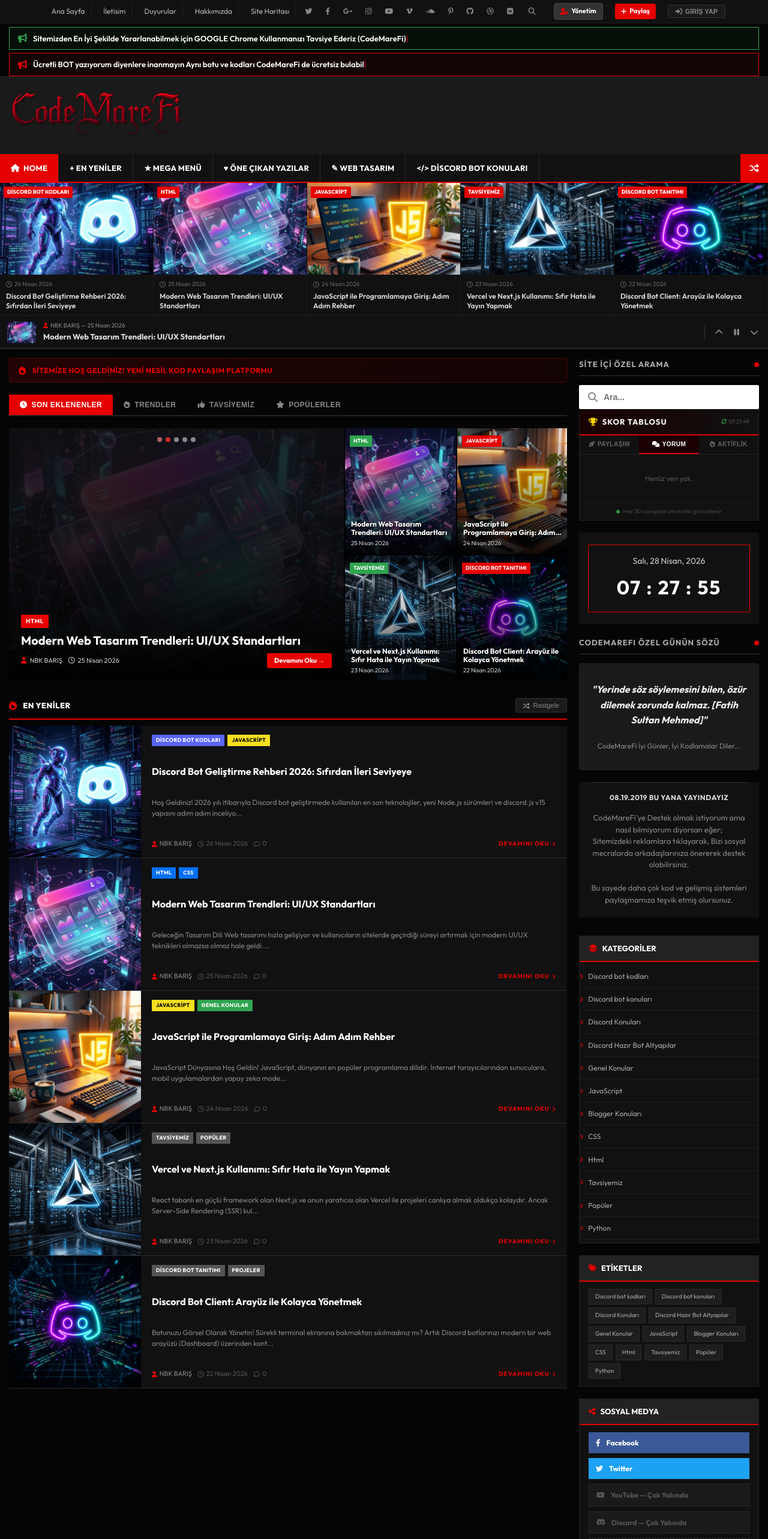
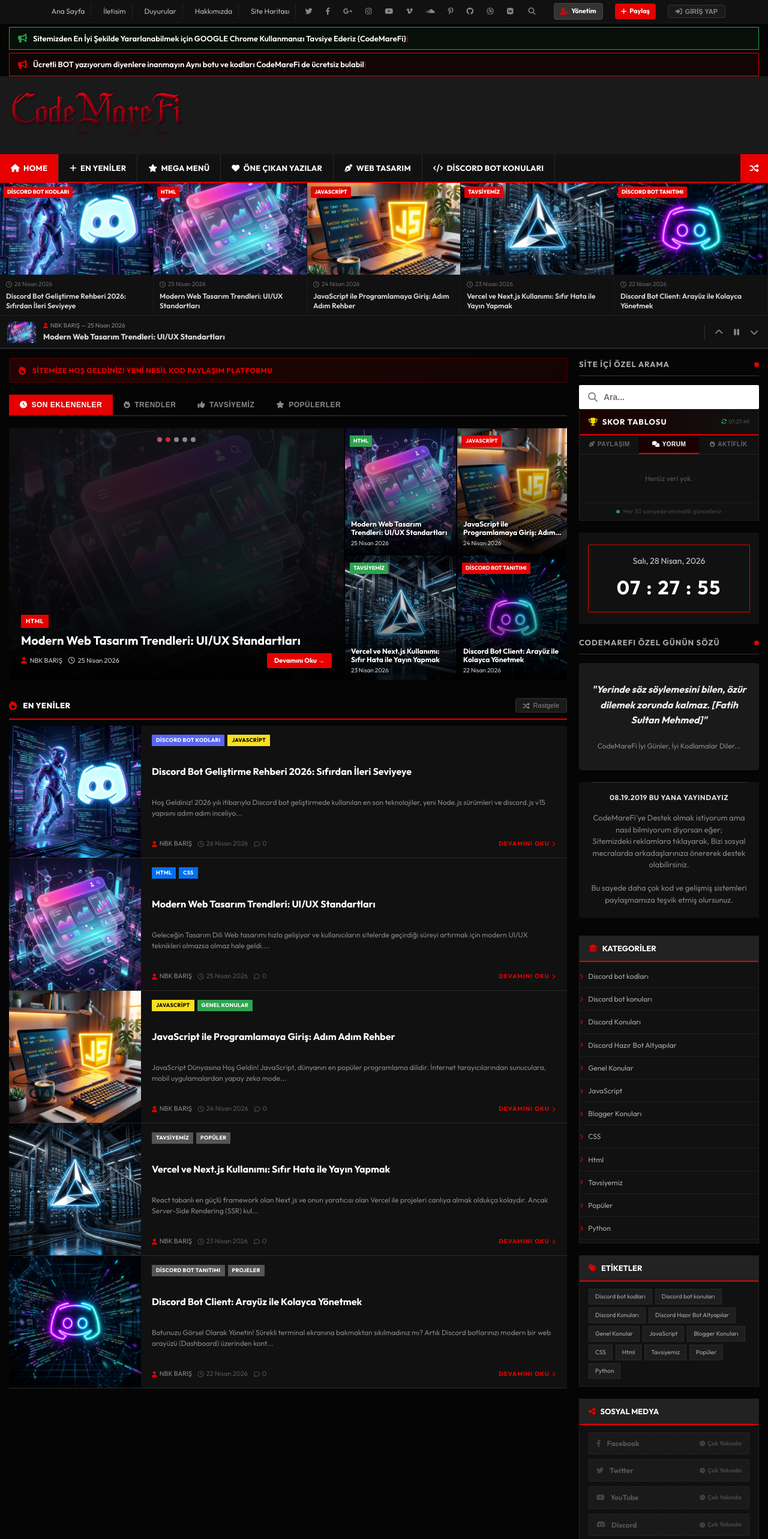
Before and after one commit to NBKBARIS/codemarefi, a Next.js app: page / in a window 1280 px wide. Shown: the top 2566 px of the page at 60% size. Built offline with nearby package versions, Linux system fonts and the light colour scheme; no server answers; the database is empty; a web font is replaced by a local one.

Commit message:
fix: sosyal medya hepsi cok yakinda yapildi, navbar semboller FA ikonlara donusturuldu, emoji kaldirildi

```diff
--- a/app/components/Navbar.tsx
+++ b/app/components/Navbar.tsx
@@ -93,12 +93,12 @@
   }, []);
 
   const navItems = [
-    { label: 'Home', icon: 'fa-house', href: '/', active: true },
-    { label: '+ En Yeniler', href: '/kategori/En-Yeniler' },
-    { label: '★ MEGA Menü', href: '/arama' },
-    { label: '♥ Öne Çıkan Yazılar', href: '/kategori/Öne-Çıkanlar' },
-    { label: '✎ Web Tasarım', href: '/kategori/Web-Tasarım' },
-    { label: '</> Discord Bot Konuları', href: '/kategori/Discord-bot-konuları' },
+    { label: 'Home',                    icon: 'fa-house',   href: '/',                              active: true },
+    { label: 'En Yeniler',              icon: 'fa-plus',    href: '/kategori/En-Yeniler' },
+    { label: 'MEGA Menü',               icon: 'fa-star',    href: '/arama' },
+    { label: 'Öne Çıkan Yazılar',       icon: 'fa-heart',   href: '/kategori/Öne-Çıkanlar' },
+    { label: 'Web Tasarım',             icon: 'fa-pen-nib', href: '/kategori/Web-Tasarım' },
+    { label: 'Discord Bot Konuları',    icon: 'fa-code',    href: '/kategori/Discord-bot-konuları' },
   ];
 
   return (
--- a/app/components/Sidebar.tsx
+++ b/app/components/Sidebar.tsx
@@ -156,48 +156,34 @@
         <div className="widget-body">
           <div style={{ display: 'flex', flexDirection: 'column', gap: '8px' }}>
             {[
-              { icon: 'fa-facebook-f', label: 'Facebook', color: '#3b5998', url: 'https://www.facebook.com/CodeMareFi' },
-              { icon: 'fa-twitter', label: 'Twitter', color: '#1da1f2', url: 'https://twitter.com/mare_fi' },
-              { icon: 'fa-youtube', label: 'YouTube — Çok Yakında', color: '#333', url: null },
-              { icon: 'fa-discord', label: 'Discord — Çok Yakında', color: '#333', url: null },
-              { icon: 'fa-instagram', label: 'Instagram — Çok Yakında', color: '#333', url: null },
+              { icon: 'fa-facebook-f',  label: 'Facebook',            color: '#3b5998', url: null },
+              { icon: 'fa-twitter',     label: 'Twitter',             color: '#1da1f2', url: null },
+              { icon: 'fa-youtube',     label: 'YouTube',             color: '#ff0000', url: null },
+              { icon: 'fa-discord',     label: 'Discord',             color: '#7289da', url: null },
+              { icon: 'fa-instagram',   label: 'Instagram',           color: '#e1306c', url: null },
             ].map(s => (
-              s.url ? (
-              <a key={s.label} href={s.url} target="_blank" rel="noreferrer" style={{
-                display: 'flex',
-                alignItems: 'center',
-                gap: '10px',
-                background: s.color,
-                color: '#fff',
-                padding: '8px 12px',
-                fontSize: '12px',
-                fontWeight: 'bold',
-                transition: 'opacity 0.2s',
-                textDecoration: 'none',
-              }}
-                onMouseEnter={e => (e.currentTarget.style.opacity = '0.85')}
-                onMouseLeave={e => (e.currentTarget.style.opacity = '1')}
-              >
-                <i className={`fa-brands ${s.icon}`}></i>
-                {s.label}
-              </a>
-              ) : (
               <div key={s.label} style={{
                 display: 'flex',
                 alignItems: 'center',
+                justifyContent: 'space-between',
                 gap: '10px',
                 background: '#1a1a1a',
                 color: '#555',
                 padding: '8px 12px',
                 fontSize: '12px',
                 fontWeight: 'bold',
-                border: '1px dashed #333',
-                cursor: 'default',
+                border: '1px dashed #2a2a2a',
+                borderRadius: '2px',
               }}>
-                <i className={`fa-brands ${s.icon}`}></i>
-                {s.label}
+                <div style={{ display: 'flex', alignItems: 'center', gap: '10px' }}>
+                  <i className={`fa-brands ${s.icon}`} style={{ color: '#444' }}></i>
+                  {s.label}
+                </div>
+                <span style={{ fontSize: '10px', color: '#444', display: 'flex', alignItems: 'center', gap: '4px' }}>
+                  <i className="fa-solid fa-clock" style={{ fontSize: '9px' }}></i>
+                  Çok Yakında
+                </span>
               </div>
-              )
             ))}
           </div>
         </div>
--- a/app/paylas/page.tsx
+++ b/app/paylas/page.tsx
@@ -193,7 +193,7 @@
       return;
     }
     if (hasBadWords(title) || hasBadWords(content)) {
-      setMessage({ type: 'error', text: '⚠️ İçeriğinizde uygunsuz kelimeler tespit edildi. Lütfen topluluk kurallarına uygun bir dil kullanın.' });
+      setMessage({ type: 'error', text: 'İçeriğinizde uygunsuz kelimeler tespit edildi. Lütfen topluluk kurallarına uygun bir dil kullanın.' });
       return;
     }
 
```
